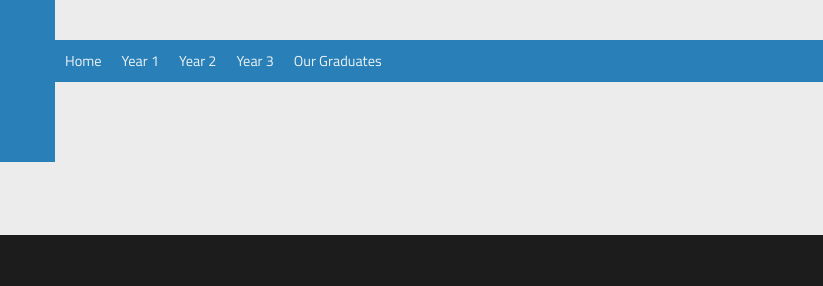
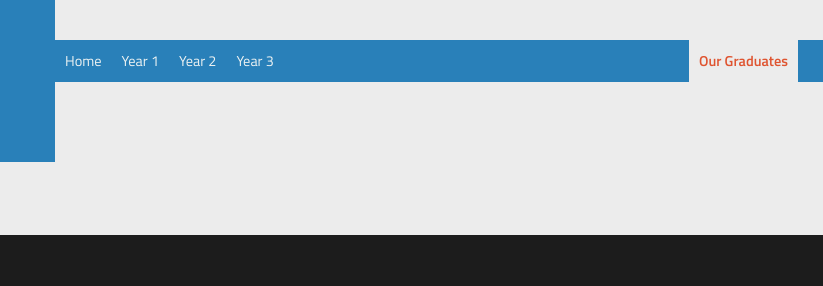
Before and after one commit to pkrisz89/mmu-ico, a website: page app/index.html in a window 1280 px wide. Shown: the top 286 px of the page, 457-1280 px from the left. Drawn offline with nearby package versions, Linux system fonts and the light colour scheme; some packages are replaced by stand-ins of ours.

Commit message:
Added class to Our Graduates

```diff
--- a/app/index.html
+++ b/app/index.html
@@ -37,7 +37,7 @@
                 <li><a href="#/year-one">Year 1</a></li>
                 <li><a href="#/year-two">Year 2</a></li>
                 <li><a href="#/year-three">Year 3</a></li>
-                <li><a href="#/graduates">Our Graduates</a></li>
+                <li class="grads"><a href="#/graduates">Our Graduates</a></li>
             </ul>
 		</nav>
 
```
